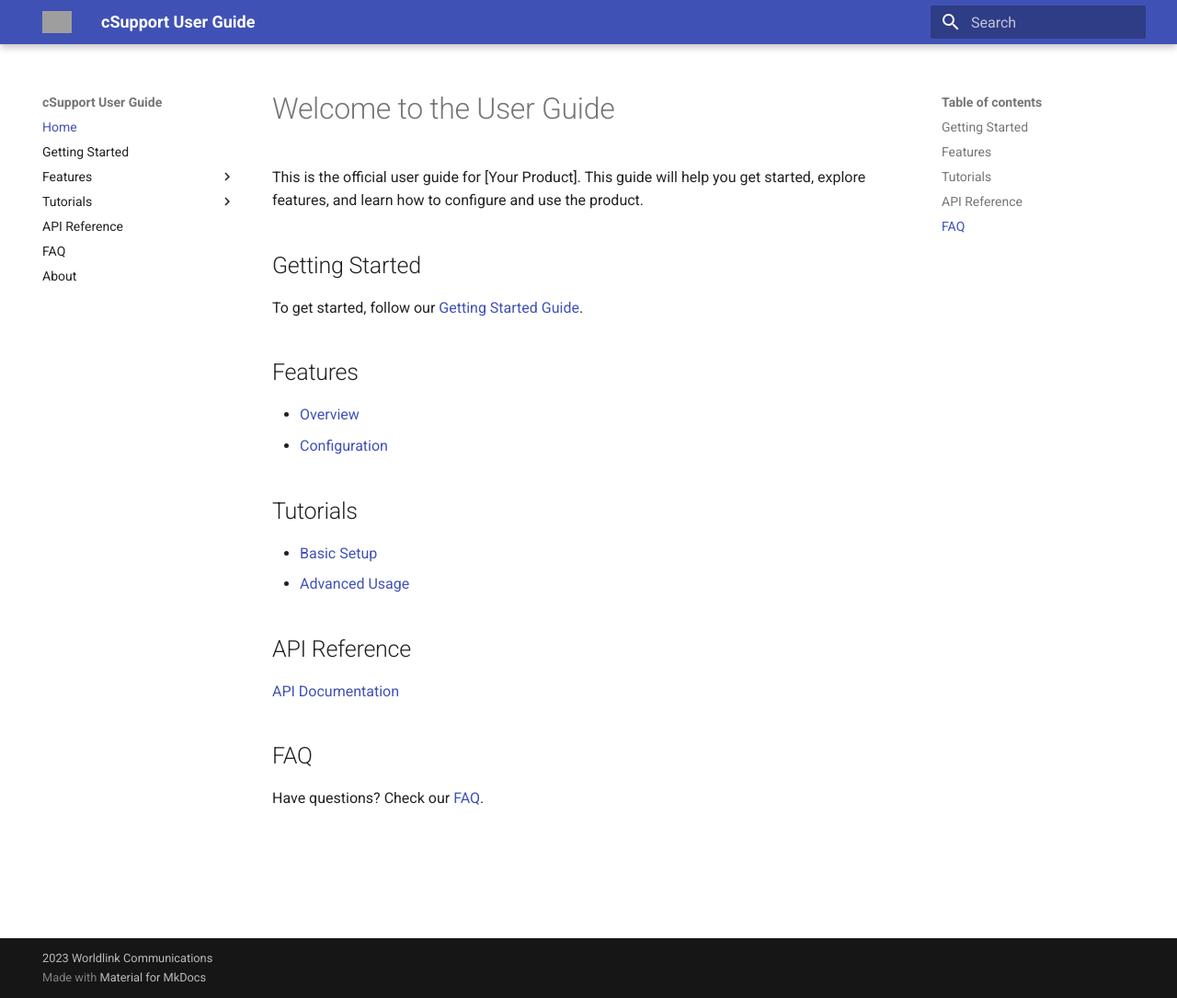
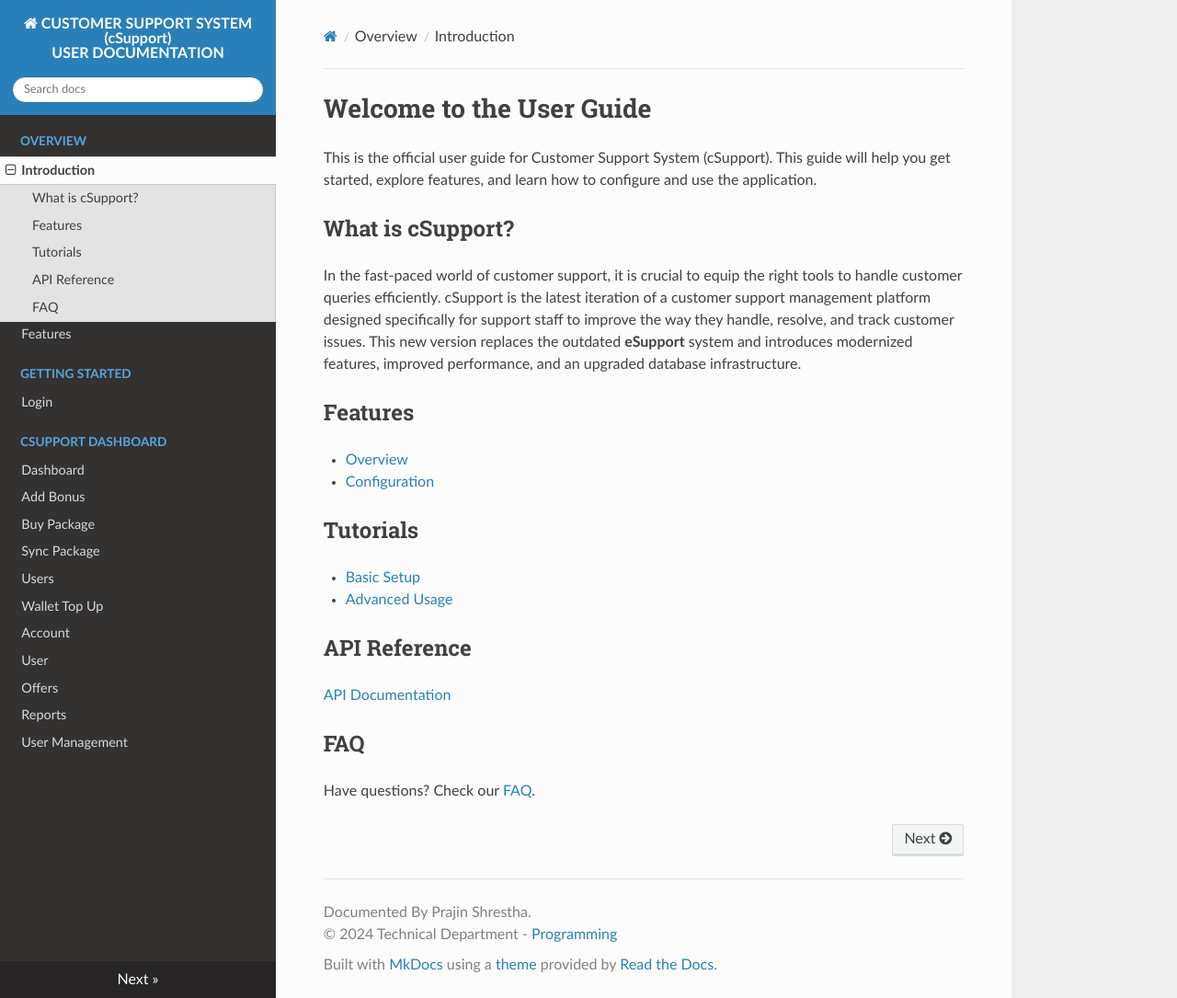
Before and after one commit to prazinn/mkdocs-cSupport-UserGuide, an MkDocs documentation site: the page built from docs/index.md, in a window 1280 px wide and 1085 px high. Shown: the whole window at 92% size. Built offline with MkDocs 1.6.1, drawn with Linux system fonts in a browser that asks for light colours; nearby versions of some CDN libraries; grey boxes are pictures that could not be loaded.

Commit message:
Footer modified

```diff
--- a/docs/index.md
+++ b/docs/index.md
@@ -1,9 +1,10 @@
 # Welcome to the User Guide
 
-This is the official user guide for [Your Product]. This guide will help you get started, explore features, and learn how to configure and use the product.
+This is the official user guide for Customer Support System (cSupport). This guide will help you get started, explore features, and learn how to configure and use the application.
 
-## Getting Started
-To get started, follow our [Getting Started Guide](getting_started.md).
+## What is cSupport?
+ In the fast-paced world of customer support, it is crucial to equip the right tools to handle customer queries efficiently. cSupport is the latest iteration of a customer support management platform designed specifically for support staff to improve the way they handle, resolve, and track customer issues. This new version replaces the outdated **eSupport** system and introduces modernized features, improved performance, and an upgraded database infrastructure.
+
 
 ## Features
 - [Overview](features/overview.md)
--- /dev/null
+++ b/docs/stylesheet/extra.css
@@ -0,0 +1,3 @@
+.rst-footer .footer-text {
+    display: none;
+}
--- a/mkdocs.yml
+++ b/mkdocs.yml
@@ -1,46 +1,36 @@
-site_name: cSupport User Guide
-site_description: A detailed guide for cSupport Dashboard.
-site_author: Prajin Shrestha
+site_name: CUSTOMER SUPPORT SYSTEM (cSupport) <br> USER DOCUMENTATION
 theme:
-  name: material
-  palette:
-    primary: 'indigo'
-    accent: 'blue'
-  features:
-    - navigation.instant
-    - navigation.top
-    - content.code.annotate
-    - content.inline_code
-    - search.highlight
-    - search.language('en')
-  font:
-    text: 'Roboto'
-    code: 'Roboto Mono'
-  logo: 'images/logo.png'
-
-nav:
-  - Home: index.md
-  - Getting Started: getting_started.md
-  - Features:
-      - Overview: features/overview.md
-      - Configuration: features/configuration.md
-  - Tutorials:
-      - Basic Setup: tutorials/basic_setup.md
-      - Advanced Usage: tutorials/advanced_usage.md
-  - API Reference: api_reference.md
-  - FAQ: faq.md
-  - About: about.md
+  name: readthedocs
 
 markdown_extensions:
-  - toc:
-      permalink: true
+  - abbr
+  - attr_list
+  - pymdownx.emoji:
+      emoji_index: !!python/name:material.extensions.emoji.twemoji
+      emoji_generator: !!python/name:material.extensions.emoji.to_svg
   - admonition
-  - codehilite:
-      guess_lang: false
+  - pymdownx.details
   - pymdownx.superfences
+  - pymdownx.snippets
+nav:
+ - Overview:
+   - Introduction: index.md
+   - Features: about.md
+ - Getting Started:
+   - Login: getting-started.md
+ - cSupport Dashboard:
+   - Dashboard: dashboard.md
+   - Add Bonus: add-bonus.md
+   - Buy Package: buy-package.md
+   - Sync Package: sync-package.md
+   - Users: users.md
+   - Wallet Top Up: wallet-top-up.md
+   - Account: account.md
+   - User: user-nav.md
+   - Offers: offer.md
+   - Reports: reports.md
+   - User Management: user-manage.md
 
-plugins:
-  - search
-
-copyright:
- &copy 2023 <a href="worldlink.com.np" target="_blank" rel="noopener">Worldlink Communications</a>
+copyright: |
+  Documented By Prajin Shrestha.<br>
+  &copy; 2024 Technical Department - <a href="mailto:programming@worldlink.com.np">Programming</a>
```
Also changed, not shown: docs/about.md (+1 -3 lines).
